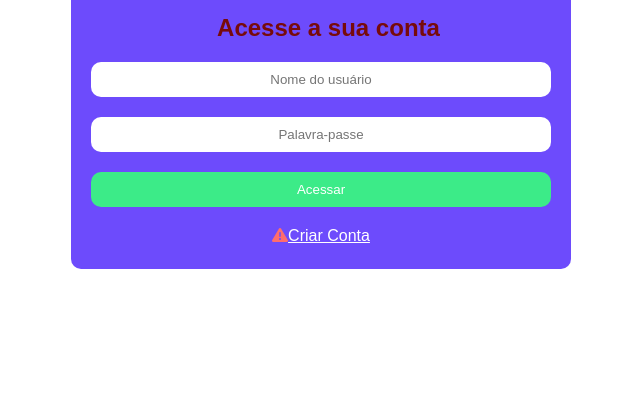
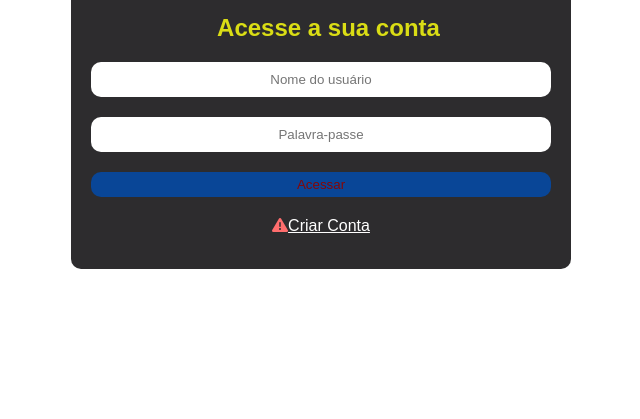
Before and after one commit to nicolau-np/CLAUS, a PHP site: page /login.php in a window 1280 px wide. Shown: the part 381-800 px from the top of the page, without its empty margins (319-959 px from the left). Run offline with PHP 8.4, Linux system fonts and the light colour scheme; some libraries are stand-ins or nearby versions.

Commit message:
alterando cor da tela de login no css

```diff
--- a/css/login.css
+++ b/css/login.css
@@ -12,7 +12,7 @@ body{
 .box_login{
 	width: 500px;
 	height: 500px;
- 	background: #6D4BFC;
+	background: #2d2c2e;
 	border: 0;
 	border-radius: 10px 10px 10px 10px;
 }
@@ -26,7 +26,7 @@ body{
 
 h1{
 	font-size: 24px;
- 	color: rgb(119, 11, 11);
+	color: rgb(218, 221, 21);
 	text-align: left;
 	margin: 15px 0px 20px 15px;
 	font-family: 'Arial';
@@ -42,16 +42,16 @@ body{
 	border-radius: 10px;
 	margin-bottom: 20px;
 	text-align: center;
- 	color: #6d4bfc;
+	color: #222124;
 
 }
 
 form .btn-login{
 	margin: 0px 20px;
 	width: calc(100% - 40px);
- 	background: #3ceb88;
- 	color: #fff;
- 	padding: 10px 15px;
+	background: #094697;
+	color: rgb(131, 8, 8);
+	padding: 5px 5px;
 	border: 0;
 	border-radius: 10px;
 	margin-bottom: 20px;
@@ -66,7 +66,7 @@ body{
 
 @media (min-width:480px){
 	.box_login .cover{
- 	background: url(amor.png);
+		background-image: url('amor.png');
 		background-size: 100% 100%;
 		background-repeat: no-repeat;
 	}
```
Lines whose indentation alone changed are shown as unchanged.
